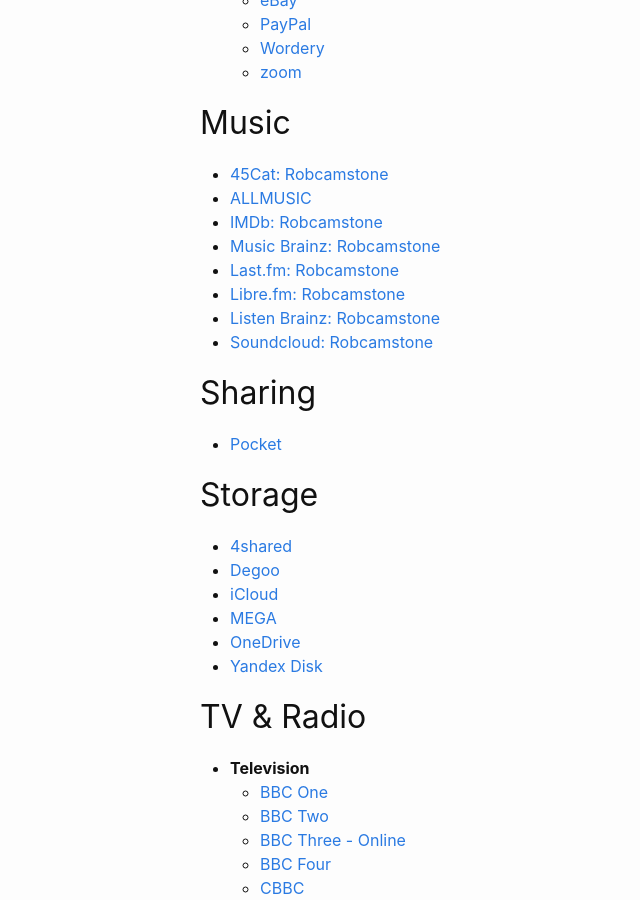
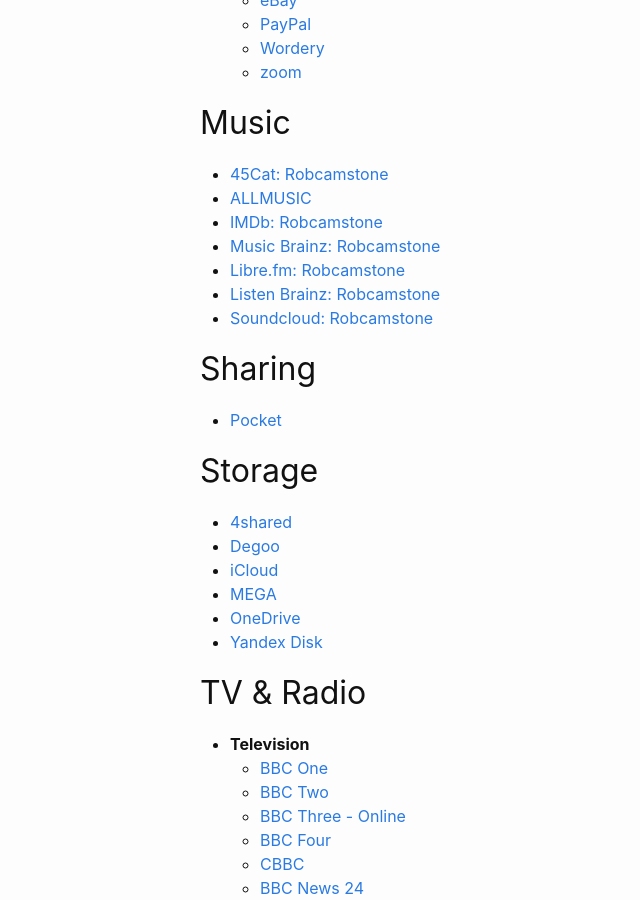
Before and after one commit to Robcamstone/Robcamstone.github.io, a Jekyll site: the page built from bookmarks.md, in a window 1280 px wide and 900 px high, scrolled down 2085 px. Shown: the whole window, without its empty margins (70-710 px from the left). Built offline with Jekyll 4.4.1, drawn with Linux system fonts in a browser that asks for light colours.

Commit message:
Update bookmarks.md

```diff
--- a/bookmarks.md
+++ b/bookmarks.md
@@ -86,7 +86,6 @@ permalink: /bookmarks/
    * [ALLMUSIC](https://www.allmusic.com/profile/robcamstone)
    * [IMDb: Robcamstone](http://www.imdb.com/user/ur29493739)
    * [Music Brainz: Robcamstone](https://musicbrainz.org/user/Robcamstone)
-   * [Last.fm: Robcamstone](https://www.last.fm/user/Robcamstone)
    * [Libre.fm: Robcamstone](https://libre.fm/user/Robcamstone)
    * [Listen Brainz: Robcamstone](https://listenbrainz.org/user/Robcamstone)
    * [Soundcloud: Robcamstone](https://soundcloud.com/robcamstone)
```
